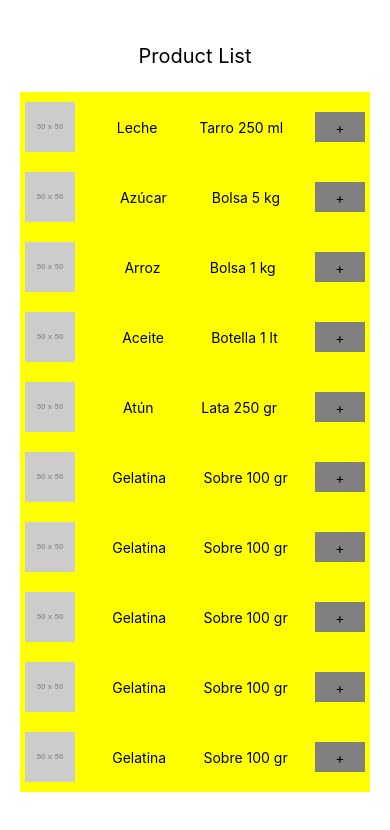
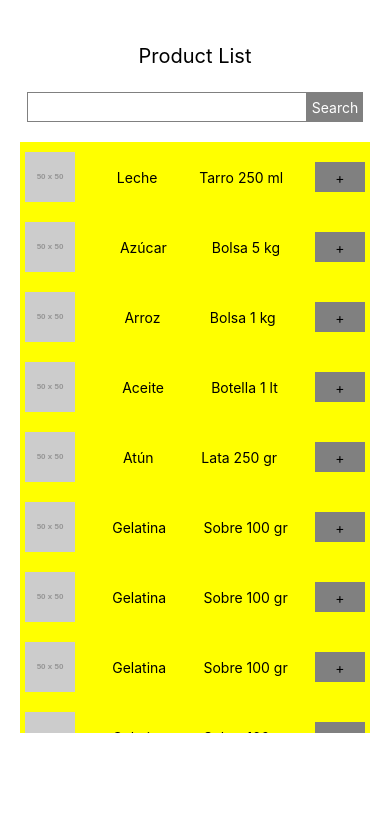
Before and after one commit to evalenzuela/home-inventory-react, a React Native app: screen / in a window 390 px wide. Shown: the top 830 px of the page. Built offline with nearby package versions, Linux system fonts and the light colour scheme.

Commit message:
Adjusting FlatList height according to screen and adding ProductSeach

```diff
--- a/components/ProductList.js
+++ b/components/ProductList.js
@@ -1,14 +1,23 @@
-import React, { Component } from "react";
-import { Text, View, Image, FlatList, StyleSheet, TouchableHighlight } from "react-native";
+import React from "react"
+import { Text, View, Image, FlatList, StyleSheet, TouchableHighlight, Dimensions } from "react-native"
+
+import ProductSearch from './ProductSearch'
 
 import commonStyle from '../common';
 
 import data from '../data.json';
 
 export default function ProductList() {
+
+  const windowHeight = Dimensions.get('window').height;
+  const productListHeight = windowHeight * 0.7;
+
   return (
     <View style={{ flex: 1, alignSelf: "stretch" }}>
       <Text style={[ commonStyle.h1 ]}>Product List</Text>
+
+      <ProductSearch />
+
       <FlatList
         data={data}
         renderItem={({ item }) => {
@@ -30,7 +39,7 @@ export default function ProductList() {
             </View>
           );
         }}
-        style={{ flex: 1 }}
+        style={{ flexGrow: 0, height: productListHeight }}
       />
     </View>
   );
```
